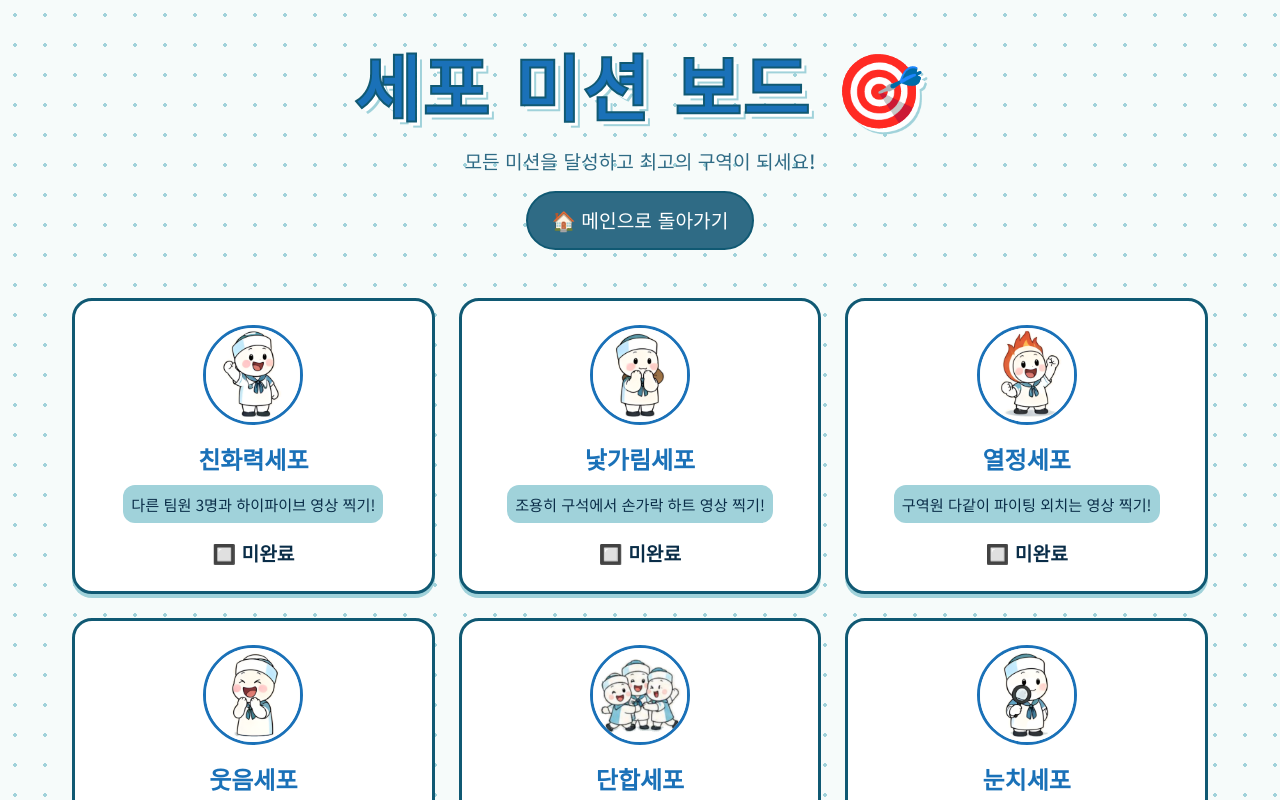
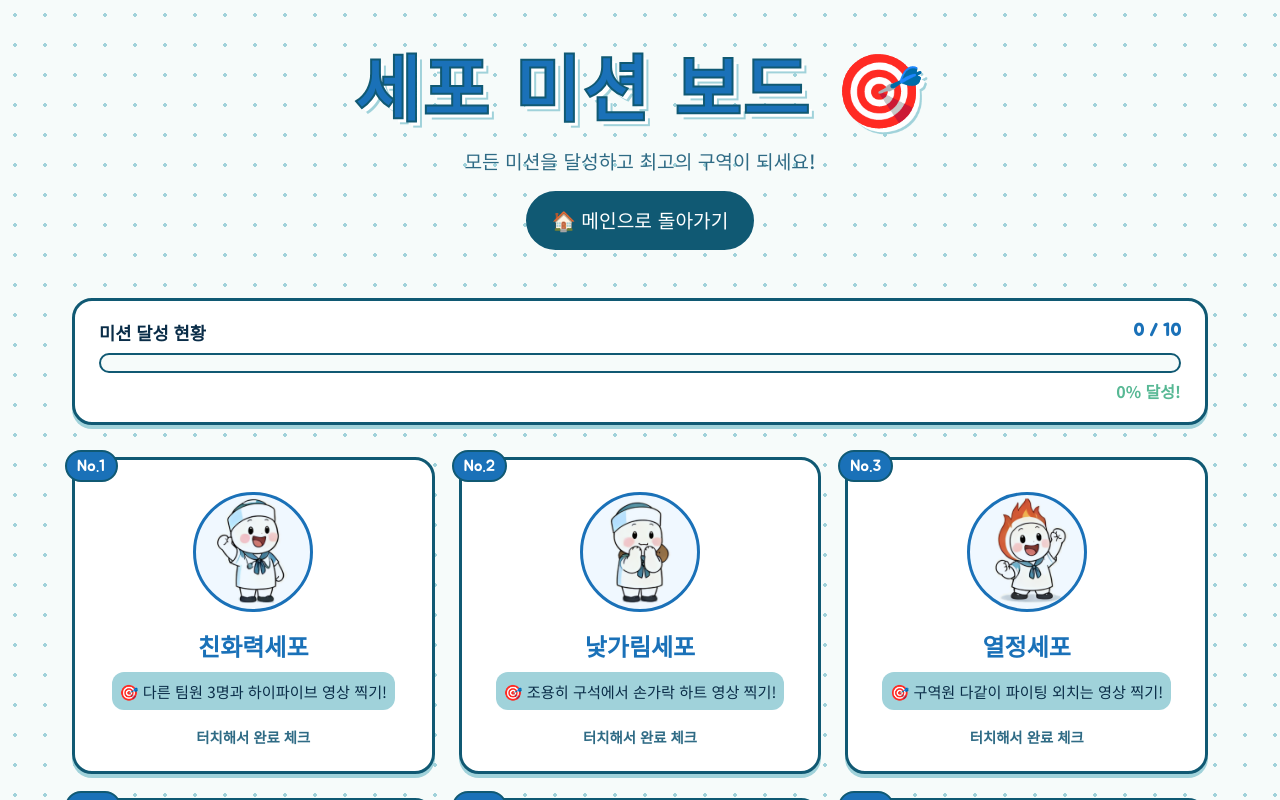
Before and after one commit to sojeong-im/saebugi-saepo, a React (Vite) app: page /mission in a window 1280 px wide. Shown: the top 800 px of the page. Built offline with nearby package versions, Linux system fonts and the light colour scheme.

Commit message:
Enhance Mission Page: add progress bar, number badges, mix-blend-mode for transparent bg

```diff
--- a/src/index.css
+++ b/src/index.css
@@ -145,12 +145,12 @@ body {
 }
 
 .cell-avatar-container {
-  width: 75px;
-  height: 75px;
+  width: 90px;
+  height: 90px;
   border-radius: 50%;
   overflow: hidden;
   border: 3px solid var(--border-color);
-  background: white;
+  background: #f0f8ff;
   flex-shrink: 0;
   display: flex;
   align-items: center;
@@ -160,7 +160,13 @@ body {
 .cell-avatar {
   width: 100%;
   height: 100%;
-  object-fit: cover;
+  object-fit: contain;
+  mix-blend-mode: multiply;
+  transition: transform 0.3s ease;
+}
+
+.zone-card:hover .cell-avatar {
+  transform: scale(1.1);
 }
 
 .zone-info {
--- a/src/pages/MissionPage.css
+++ b/src/pages/MissionPage.css
@@ -1,15 +1,91 @@
 .mission-grid {
   display: grid;
-  grid-template-columns: repeat(auto-fill, minmax(300px, 1fr));
+  grid-template-columns: repeat(auto-fill, minmax(280px, 1fr));
   gap: 1.5rem;
   margin-top: 2rem;
 }
+
+/* Progress Bar */
+.progress-section {
+  background: white;
+  border: 3px solid var(--border-color);
+  border-radius: 20px;
+  padding: 1.2rem 1.5rem;
+  margin-bottom: 2rem;
+  box-shadow: var(--shadow-sm);
+}
+
+.progress-label {
+  display: flex;
+  justify-content: space-between;
+  font-weight: 700;
+  color: var(--text-main);
+  margin-bottom: 0.5rem;
+  font-size: 1.1rem;
+}
+
+.progress-count {
+  color: var(--primary-color);
+  font-family: var(--font-title);
+}
+
+.progress-bar-bg {
+  width: 100%;
+  height: 20px;
+  background: var(--bg-color);
+  border-radius: 20px;
+  border: 2px solid var(--border-color);
+  overflow: hidden;
+}
+
+.progress-bar-fill {
+  height: 100%;
+  background: linear-gradient(90deg, var(--primary-color), var(--green-accent));
+  border-radius: 20px;
+  transition: width 0.5s ease;
+}
+
+.progress-percent {
+  text-align: right;
+  margin-top: 0.4rem;
+  font-weight: 700;
+  color: var(--green-accent);
+  font-size: 1rem;
+}
+
+/* Mission Number Badge */
+.mission-num {
+  position: absolute;
+  top: -10px;
+  left: -10px;
+  background: var(--primary-color);
+  color: white;
+  font-family: var(--font-title);
+  font-size: 1rem;
+  padding: 4px 10px;
+  border-radius: 20px;
+  border: 2px solid var(--border-color);
+}
+
+/* Status styles */
+.mission-status.done {
+  color: var(--green-accent);
+  font-weight: bold;
+  font-size: 1.1rem;
+}
+
+.mission-status.todo {
+  color: var(--text-muted);
+  font-size: 0.9rem;
+}
+
 
 .mission-card {
   background: var(--card-bg);
   border: 3px solid var(--border-color);
   border-radius: 20px;
   padding: 1.5rem;
+  padding-top: 2rem;
   display: flex;
   flex-direction: column;
   align-items: center;
@@ -17,6 +93,7 @@
   cursor: pointer;
   transition: all 0.3s ease;
   box-shadow: var(--shadow-sm);
+  position: relative;
 }
 
 .mission-card:hover {
@@ -30,22 +107,28 @@
 }
 
 .mission-avatar-container {
-  width: 100px;
-  height: 100px;
+  width: 120px;
+  height: 120px;
   border-radius: 50%;
   border: 3px solid var(--primary-color);
   overflow: hidden;
   margin-bottom: 1rem;
-  background: white;
+  background: #f0f8ff;
   display: flex;
   align-items: center;
   justify-content: center;
+  transition: transform 0.3s ease;
+}
+
+.mission-card:hover .mission-avatar-container {
+  transform: scale(1.08);
 }
 
 .mission-avatar {
   width: 100%;
   height: 100%;
-  object-fit: cover;
+  object-fit: contain;
+  mix-blend-mode: multiply;
 }
 
 .mission-info h3 {
--- a/src/pages/MissionPage.tsx
+++ b/src/pages/MissionPage.tsx
@@ -14,21 +14,39 @@ export default function MissionPage() {
     }
   };
 
-  const isAllCompleted = completedMissions.length === cellCharacters.length;
+  const completedCount = completedMissions.length;
+  const totalCount = cellCharacters.length;
+  const isAllCompleted = completedCount === totalCount;
+  const progress = Math.round((completedCount / totalCount) * 100);
 
   return (
     <div className="app-container">
       <header className="header">
         <h1 className="logo">세포 미션 보드 🎯</h1>
         <p className="subtitle">모든 미션을 달성하고 최고의 구역이 되세요!</p>
-        <Link to="/" className="mission-link-btn" style={{ background: 'var(--text-muted)' }}>
+        <Link to="/" className="mission-link-btn" style={{ background: 'var(--border-color)' }}>
           🏠 메인으로 돌아가기
         </Link>
       </header>
 
+      {/* Progress Bar */}
+      <div className="progress-section">
+        <div className="progress-label">
+          <span>미션 달성 현황</span>
+          <span className="progress-count">{completedCount} / {totalCount}</span>
+        </div>
+        <div className="progress-bar-bg">
+          <div
+            className="progress-bar-fill"
+            style={{ width: `${progress}%` }}
+          />
+        </div>
+        <p className="progress-percent">{progress}% 달성!</p>
+      </div>
+
       {isAllCompleted && (
         <div className="victory-banner">
-          🎉 축하합니다! 모든 미션을 달성하셨습니다! 우승! 🎉
+          🎉 모든 미션 달성! 우리 구역이 최고다! 🏆🎉
         </div>
       )}
 
@@ -41,6 +59,7 @@ export default function MissionPage() {
               className={`mission-card ${isCompleted ? 'completed' : ''}`}
               onClick={() => toggleMission(cell.id)}
             >
+              <div className="mission-num">No.{cell.id}</div>
               <div className="mission-avatar-container">
                 <img
                   src={cell.img}
@@ -53,10 +72,10 @@ export default function MissionPage() {
               </div>
               <div className="mission-info">
                 <h3>{cell.name}</h3>
-                <p className="mission-desc">{cell.mission}</p>
+                <p className="mission-desc">🎯 {cell.mission}</p>
               </div>
-              <div className="mission-status">
-                {isCompleted ? '✅ 완료' : '🔲 미완료'}
+              <div className={`mission-status ${isCompleted ? 'done' : 'todo'}`}>
+                {isCompleted ? '✅ 완료!' : '터치해서 완료 체크'}
               </div>
             </div>
           );
```
